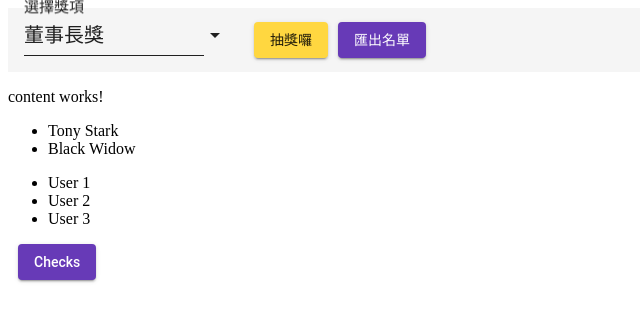
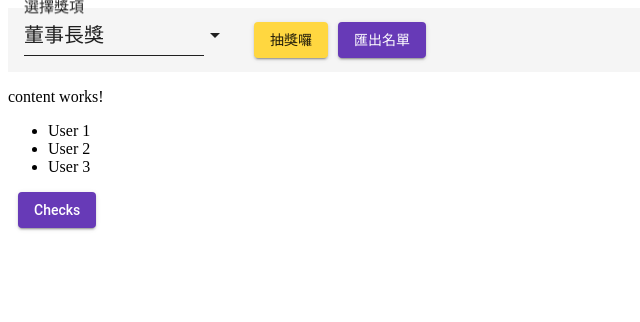
Before and after one commit to mychuang/-, an Angular app in the folder ASP_Test/EndYear/EndYear/angular/: page /content in a window 1280 px wide. Shown: the top 322 px of the page, without its empty margins (0-640 px from the left). Built offline with nearby package versions, Linux system fonts and the light colour scheme; data requests are answered from the project's data file.

Commit message:
Just Remen USERS sample

```diff
--- a/ASP_Test/EndYear/EndYear/angular/db.json
+++ b/ASP_Test/EndYear/EndYear/angular/db.json
@@ -17,18 +17,14 @@
     }
   ],
 
-  "employees": [
+  "getAll":[
     {
-      "id": 1,
-      "name": "Tony Stark",
-      "email": "tony@mcu.com",
-      "phone": "001-123-4567"
-    },
-    {
-      "id": 2,
-      "name": "Black Widow",
-      "email": "black-widow@mcu.com",
-      "phone": "001-123-4568"
+      "codeName":["資訊長曹德溪","財務長蘇育文","FA傅冠昇","FA馬若如","FA任家寧",
+    "FAGA蔡宜庭","FAGA蘇郁涵","FAGA黃萱","FAGA何蕙馨","FAGA黃鈺芳",
+    "FAGA曾佳雯","FAGA陳靜如","FAGA趙雅吟","FAGA李欣儒","FAGA蘇敏舜",
+    "FAGA林倢妤","FAIA林宥辰","FAIA李承翰","FAIA李曉青","FAIA邵明杰",
+    "FAIA郭韋德","FAIA劉育哲","FAIA江彥錡","FAIA王怡靜","FAIA蕭吟容",
+    "FAIA李家容","FAIA鄭育成","FAIA賴郁文"]
     }
   ]
 }
--- a/ASP_Test/EndYear/EndYear/angular/src/app/menbers/content/content.component.html
+++ b/ASP_Test/EndYear/EndYear/angular/src/app/menbers/content/content.component.html
@@ -1,13 +1,6 @@
 <app-upper></app-upper>
 
 <p>content works!</p>
-
-
-<ul>
-  <li *ngFor="let hero of Employee">
-    {{ hero.name}}
-  </li>
-</ul>
 
 <ul>
   <li *ngFor="let hero of userList">
--- a/ASP_Test/EndYear/EndYear/angular/src/app/menbers/content/content.component.ts
+++ b/ASP_Test/EndYear/EndYear/angular/src/app/menbers/content/content.component.ts
@@ -10,17 +10,26 @@ import { MENBERS, USERS } from '../menbers';
 })
 export class ContentComponent implements OnInit {
   //menberList: MENBERS;
-  userList: any = [];
-  Employee: any = [];
+  userList: USERS[];
 
   //constructor(private http: HttpClient) { };
   constructor(private menberService: MenbersService) {
+    this.userList = new Array<USERS>();
   };
 
   ngOnInit(): void {
     console.log('component is inited');
-    this.loadEmployees();
-    this.loadUsers();
+
+    this.menberService.getLocation().subscribe(
+      (data: Array<USERS>) => {
+        this.userList = data;
+        console.log(data[0]);
+        console.log(this.userList);
+        console.log(this.userList[0].name)
+        console.log(this.userList[0]);
+      }
+    );
+
   }
 
   // 事件繫結用變數
@@ -28,24 +37,4 @@ export class ContentComponent implements OnInit {
     console.log(this.userList[1]);
   }
 
-  // Get employees list
-  loadEmployees() {
-    return this.menberService.getEmployees().subscribe(
-      (data: {}) => {
-        this.Employee = data;
-        console.log(this.Employee[0].name);
-      }
-    )
-  };
-
-  // Get employees list
-  loadUsers() {
-    return this.menberService.getUsers().subscribe(
-      (data: {}) => {
-        this.userList = data;
-        console.log(this.userList[0].name);
-      }
-    )
-  };
-
 }
--- a/ASP_Test/EndYear/EndYear/angular/src/app/menbers/menbers.service.ts
+++ b/ASP_Test/EndYear/EndYear/angular/src/app/menbers/menbers.service.ts
@@ -1,7 +1,7 @@
 import { Injectable } from '@angular/core';
 import { HttpClient } from '@angular/common/http';
 import { catchError, Observable, retry, throwError} from 'rxjs';
-import { Employee, MENBERS, USERS } from './menbers';
+import { MENBERS, USERS } from './menbers';
 
 @Injectable({
   providedIn: 'root'
@@ -21,20 +21,12 @@ export class MenbersService {
   //  return this.http.get<MENBERS>(url);
  // }
 
-  // HttpClient API get() method => Fetch employees list
-  getEmployees(): Observable<Employee> {
-    this.actionUrl = '/employees';
-    return this.http
-      .get<Employee>(this.serverUrl + this.actionUrl)
-      .pipe(retry(1), catchError(this.handleError));
-  };
-
-  getUsers(): Observable<USERS> {
+ //query
+  getLocation(): Observable<USERS[]> {
     this.actionUrl = '/users';
-    return this.http
-      .get<USERS>(this.serverUrl + this.actionUrl)
-      .pipe(retry(1), catchError(this.handleError));
-  };
+    const url = this.serverUrl + this.actionUrl;
+    return this.http.get<USERS[]>(url).pipe(retry(1), catchError(this.handleError));
+  }
 
   // Error handling
   handleError(error: any) {
```
Also changed, not shown: ASP_Test/EndYear/EndYear/angular/src/app/menbers/menbers.ts (+0 -7 lines).
